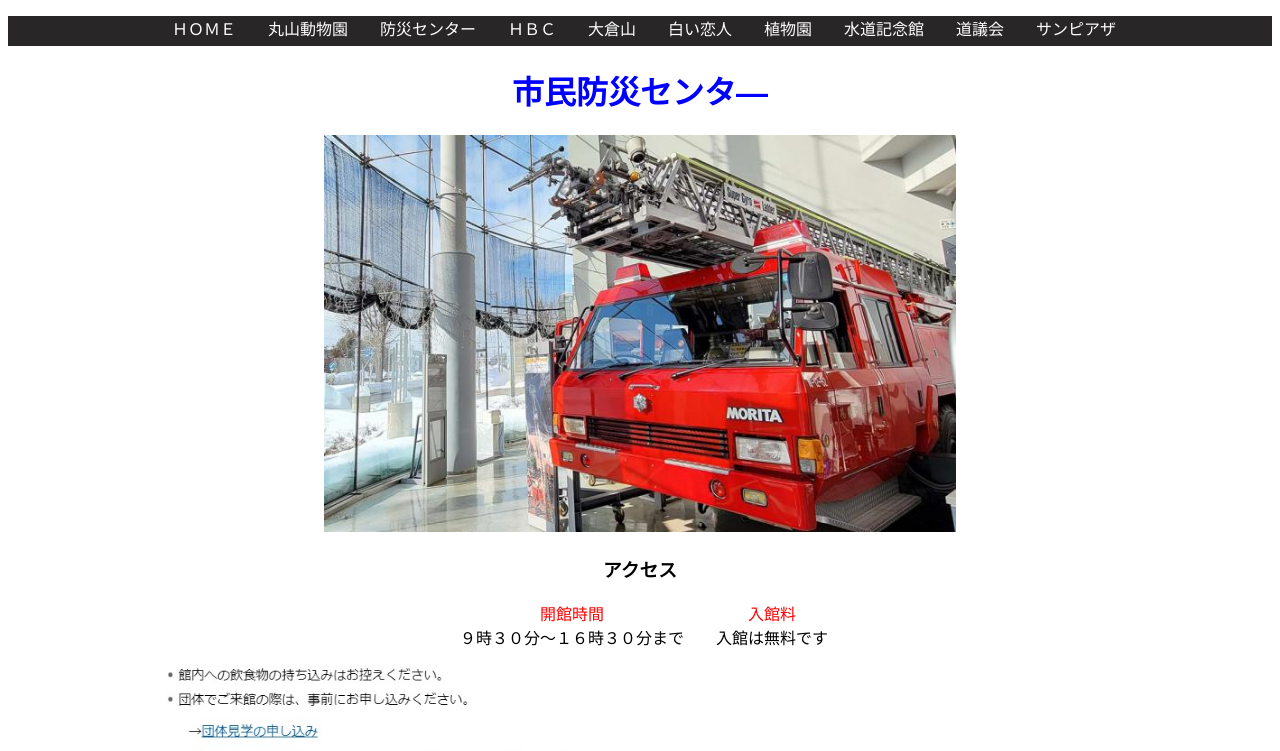
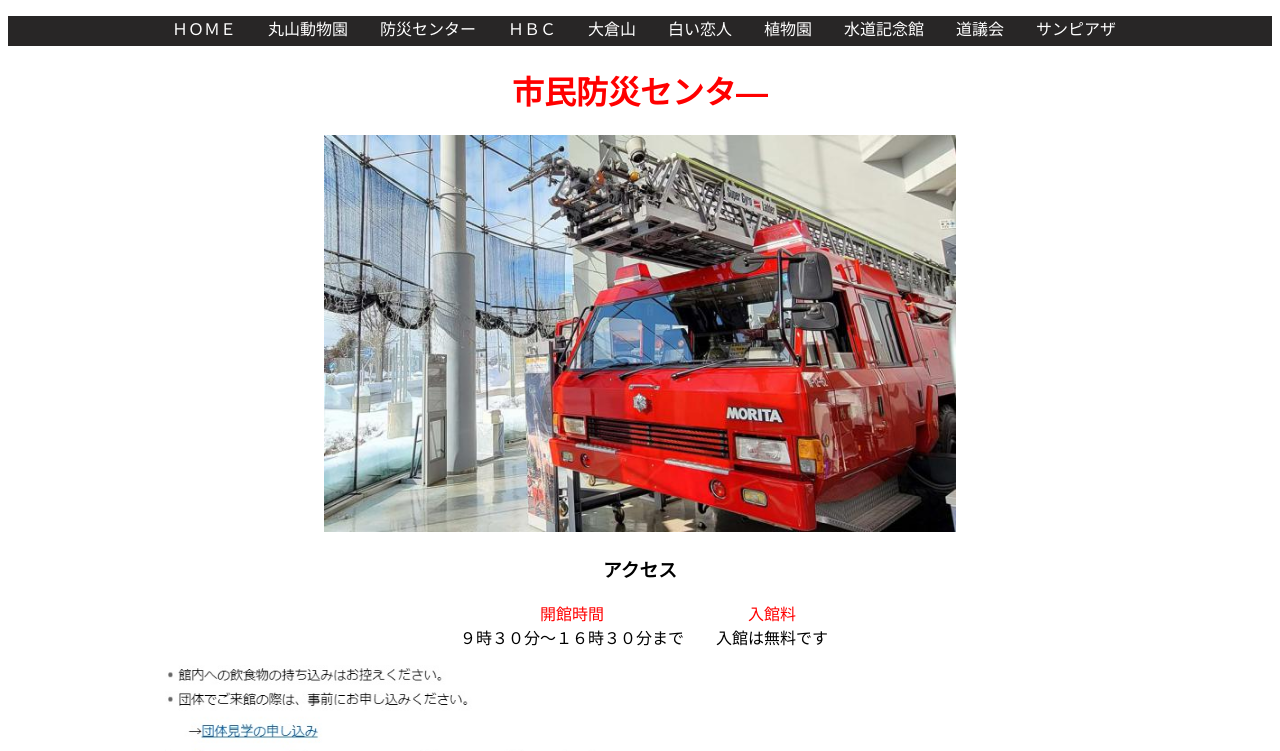
Before and after one commit to tokoshika/syu, a Nuxt app: page /bousai in a window 1280 px wide. Shown: the top 751 px of the page. Built offline with nearby package versions, Linux system fonts and the light colour scheme.

Commit message:
道議会

```diff
--- a/pages/bousai.vue
+++ b/pages/bousai.vue
@@ -1,5 +1,5 @@
 <template>
-  <h1 style="color: blue">市民防災センタ―</h1>
+  <h1 style="color: red">市民防災センタ―</h1>
 
   <div class="img-container">
     <img style="width: 50%" src="~/assets/bousai/bousai_01.jpg" />
--- a/pages/shokubutu.vue
+++ b/pages/shokubutu.vue
@@ -1,5 +1,5 @@
 <template>
-  <h1 style="color: sienna">北海道大学植物園</h1>
+  <h1 style="color: darkolivegreen">北海道大学植物園</h1>
 
   <div class="img-container">
     <img style="width: 70%" src="~/assets/shokubutu/shoku_01.jpg" />
```
